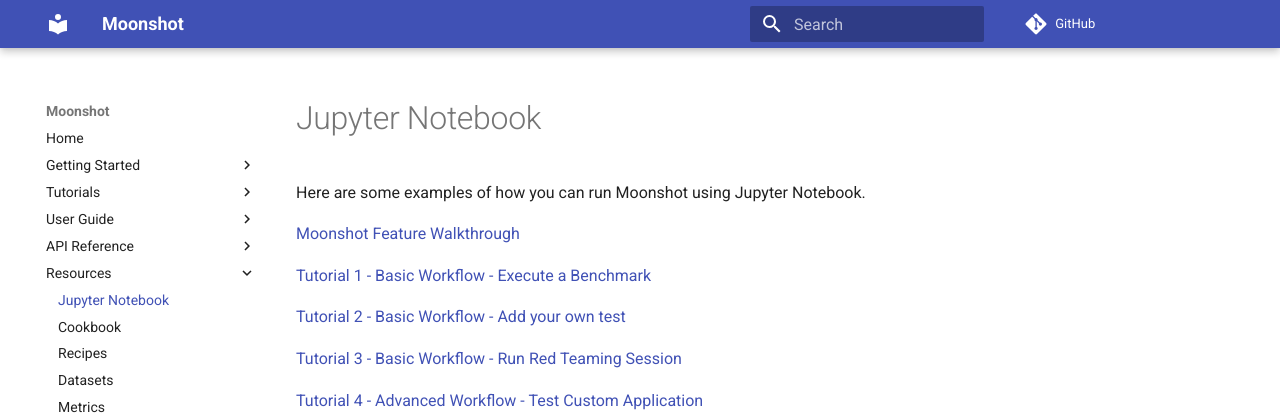
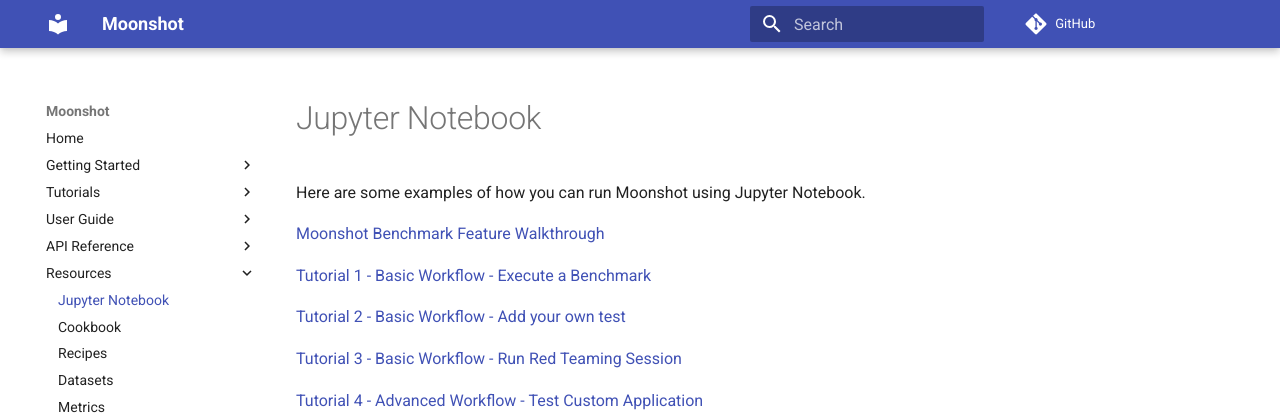
Before and after one commit to aiverify-foundation/moonshot, an MkDocs documentation site: the page built from docs/resources/jupyter_notebook.md, in a window 1280 px wide. Shown: the top 417 px of the page. Built offline with MkDocs 1.6.1 and Material for MkDocs 9.7.7, drawn with Linux system fonts in a browser that asks for light colours; comment, search, counter and statistics services are not loaded.

Commit message:
update jupyter notebook link

```diff
--- a/docs/resources/jupyter_notebook.md
+++ b/docs/resources/jupyter_notebook.md
@@ -1,6 +1,6 @@
 Here are some examples of how you can run Moonshot using Jupyter Notebook.
 
-[Moonshot Feature Walkthrough](https://github.com/aiverify-foundation/moonshot/blob/main/examples/jupyter-notebook/Moonshot%20Feature%20Walkthrough.ipynb)
+[Moonshot Benchmark Feature Walkthrough](https://github.com/aiverify-foundation/moonshot/blob/main/examples/jupyter-notebook/Moonshot%20-%20Benchmark%20Feature%20Walkthrough.ipynb)
 
 [Tutorial 1 - Basic Workflow - Execute a Benchmark](https://github.com/aiverify-foundation/moonshot/blob/main/examples/jupyter-notebook/Tutorial%201%20-%20Basic%20Workflow%20-%20Execute%20a%20Benchmark.ipynb)
 
```
